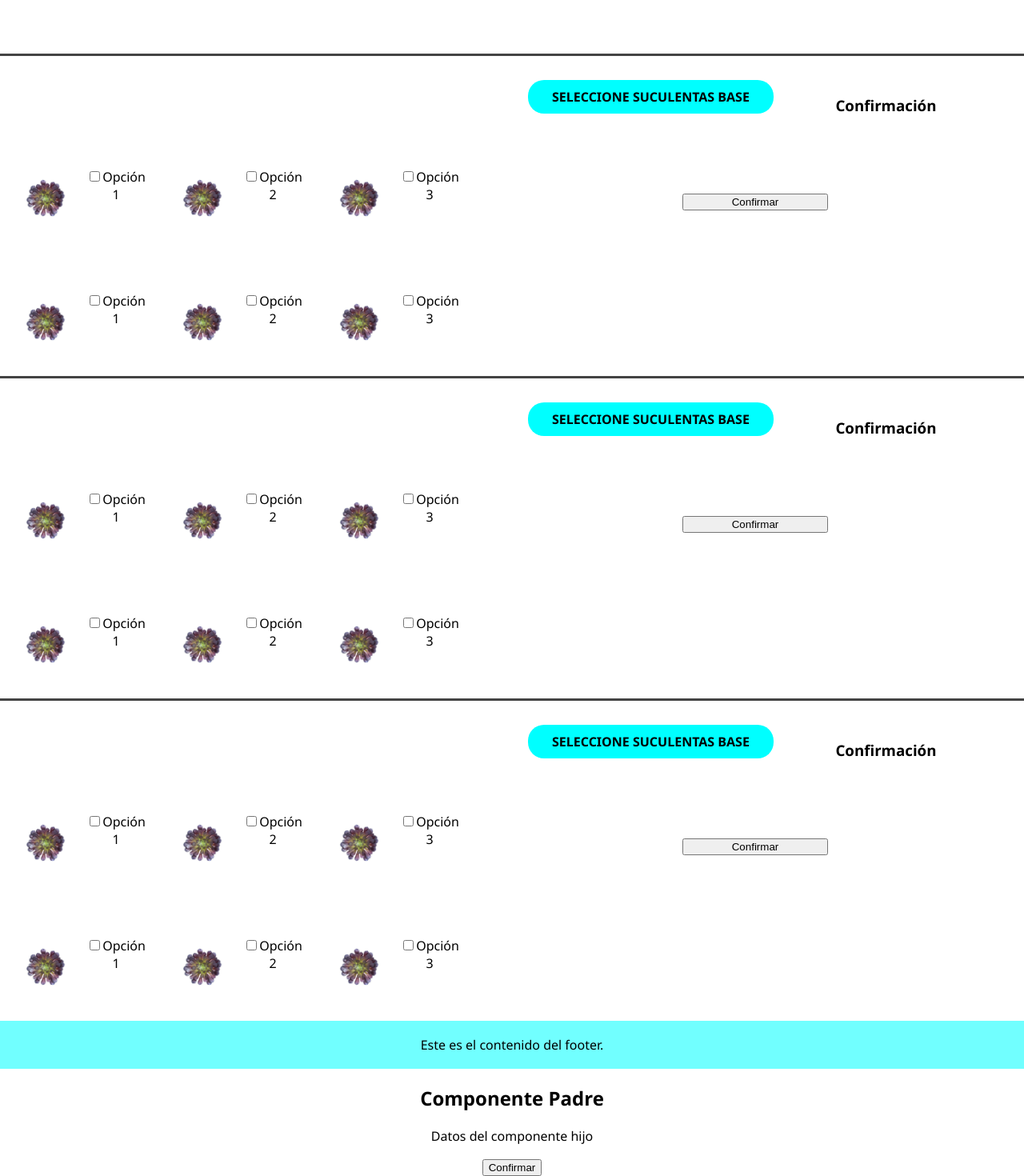
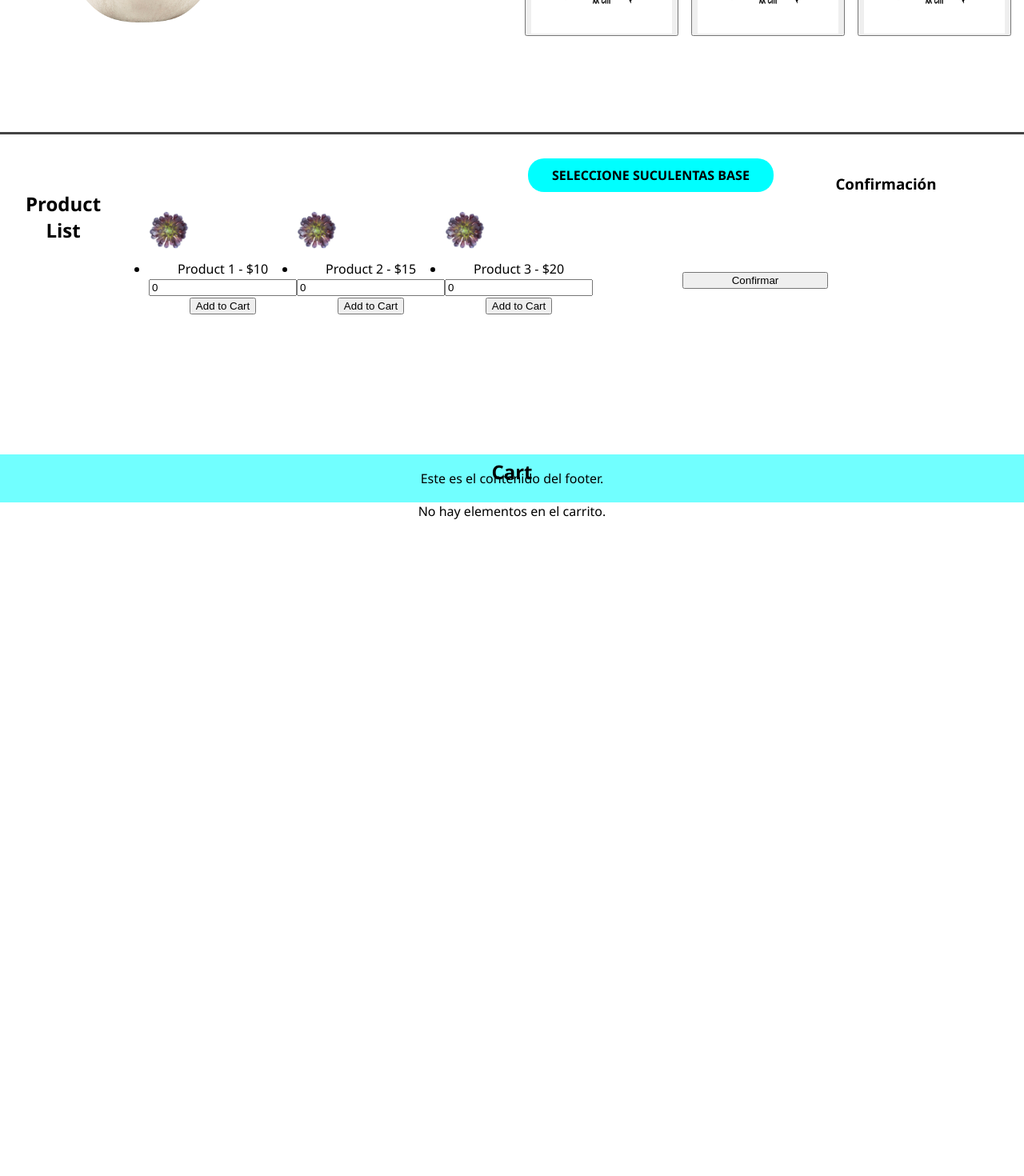
Before and after one commit to sebastianmb/app-suculentas-front, a React (Create React App) app: page / in a window 1280 px wide. Shown: the part 1227-2697 px from the top of the page at 80% size. After the commit the page ends 1877 px from the top, so only its background shows below. Built offline with nearby package versions, Linux system fonts and the light colour scheme.

Commit message:
Cambio logica y componentes avance 1

```diff
--- a/src/App.js
+++ b/src/App.js
@@ -11,6 +11,8 @@ import Footer from './components/Footer'
 import CheckboxList from './components/CheckboxList';
 import ConfirmButton from './components/ConfirmButton';
 import Cart from './components/Cart';
+import Products from './components/Products'
+import Navbar from './components/Navbar';
 //Imagen
 import suculenta from "./assets/images/example-sucu.jpg"
 
@@ -18,10 +20,25 @@ import suculenta from "./assets/images/example-sucu.jpg"
 
 function App() {
 
+  const [cartItems, setCartItems] = useState([]);
+
+  const addToCart = (product) => {
+    setCartItems([...cartItems, product]);
+  };
+  const removeFromCart = (productId) => {
+    const updatedCartItems = cartItems.filter((item) => item.id !== productId);
+    setCartItems(updatedCartItems);
+  };
+
+  const [quantitys, setQuantitys] = useState([]);
+  const addToQuantity = (product) => {
+
+    product.id === id ? { ...product, quantity: product.quantity } : product
+  };
 
 
 
-  // Ajuste Cart
+  /* Ajuste Cart
   const [cartItems, setCartItems] = useState([]);
 
   const addToCart = (option) => {
@@ -39,7 +56,7 @@ function App() {
 
 
 
-
+*/
   const handleConfirm = () => {
     // Lógica a ejecutar cuando se confirma
     console.log('Confirmado');
@@ -52,6 +69,7 @@ function App() {
     <div className="App">
       {/*Header*/}
       <Header />
+      <Navbar cartItemCount={cartItems.length} />
 
 
       {/*Slider*/}
@@ -64,15 +82,12 @@ function App() {
       {/*Pot*/}
       <Pot />
       {/*plants 1- 2- 3*/}
+
       <div id='suculentas'>
         <div className='center-suculentas'>
           <div className='mostrario'>
-            <div >
-              <CheckboxList
-                options={options}
-                cartItems={cartItems}
-                addToCart={addToCart} />
-            </div>
+            <Products addToCart={addToCart}
+                      addToQuantity={addToQuantity}/>
           </div>
           <div className='seleccion'>
             <span className='suculentas-base'><b>Seleccione suculentas base</b></span>
@@ -83,51 +98,9 @@ function App() {
           </div>
         </div>
 
-
+        <Cart cartItems={cartItems} removeFromCart={removeFromCart} />
       </div>
 
-      <div id='suculentas'>
-        <div className='center-suculentas'>
-          <div className='mostrario'>
-            <div >
-              <CheckboxList
-                options={options}
-                cartItems={cartItems}
-                addToCart={addToCart} />
-            </div>
-          </div>
-          <div className='seleccion'>
-            <span className='suculentas-base'><b>Seleccione suculentas base</b></span>
-            <div>
-              <h3>Confirmación</h3>
-              <ConfirmButton message="¿Estás seguro?" onConfirm={handleConfirm} />
-            </div>
-          </div>
-        </div>
-
-
-      </div>
-      <div id='suculentas'>
-        <div className='center-suculentas'>
-          <div className='mostrario'>
-            <div >
-              <CheckboxList
-                options={options}
-                cartItems={cartItems}
-                addToCart={addToCart} />
-            </div>
-          </div>
-          <div className='seleccion'>
-            <span className='suculentas-base'><b>Seleccione suculentas base</b></span>
-            <div>
-              <h3>Confirmación</h3>
-              <ConfirmButton message="¿Estás seguro?" onConfirm={handleConfirm} />
-            </div>
-          </div>
-        </div>
-
-
-      </div>
 
 
       {/*Commerce*/}
--- a/src/components/Cart.js
+++ b/src/components/Cart.js
@@ -1,20 +1,23 @@
-import React, { useState } from 'react';
-import ConfirmButton from './ConfirmButton';
+// Cart.js
 
-const Cart = () => {
-  const [dataFromChild, setDataFromChild] = useState('');
+import React from 'react';
 
-  const handleDataFromChild = (data) => {
-    setDataFromChild(data);
-    console.log(data)
-  };
-
+const Cart = ({ cartItems, removeFromCart }) => {
+  if (!cartItems) {
+    return <div>No hay elementos en el carrito.</div>;
+  }
   return (
     <div>
-    <h2>Componente Padre</h2>
-    <p>Datos del componente hijo</p>
-    <ConfirmButton sendDataToParent={handleDataFromChild} />
-  </div>
+      <h2>Cart</h2>
+      <ul>
+        {cartItems.map((item) => (
+          <li key={item.id}>
+            {item.name} - ${item.price}
+            <button onClick={() => removeFromCart(item.id)}>Remove</button>
+          </li>
+        ))}
+      </ul>
+    </div>
   );
 };
 
--- /dev/null
+++ b/src/components/Navbar.js
@@ -0,0 +1,27 @@
+// Navbar.js
+
+import React from 'react';
+
+const Navbar = ({ cartItemCount }) => {
+  return (
+    <nav className="navbar navbar-expand-lg navbar-light bg-light">
+      <div className="container">
+        <a className="navbar-brand" href="/">My eCommerce</a>
+        <div className="collapse navbar-collapse">
+          <ul className="navbar-nav ml-auto">
+            <li className="nav-item">
+              <a className="nav-link" href="/">Home</a>
+            </li>
+            <li className="nav-item">
+              <a className="nav-link" href="/cart">
+                Cart ({cartItemCount})
+              </a>
+            </li>
+          </ul>
+        </div>
+      </div>
+    </nav>
+  );
+};
+
+export default Navbar;
--- /dev/null
+++ b/src/components/Products.js
@@ -0,0 +1,46 @@
+// ProductList.js
+
+import React from 'react';
+//Imagen
+import suculenta from "../assets/images/example-sucu.jpg"
+
+const ProductList = ({ addToCart, addToQuantity }) => {
+
+    const products = [
+        { id: 1, name: 'Product 1', price: 10,quantity:0, image: suculenta },
+        { id: 2, name: 'Product 2', price: 15,quantity:0, image: suculenta },
+        { id: 3, name: 'Product 3', price: 20,quantity:0, image: suculenta },
+    ];
+
+    const handleAddToCart = (product) => {
+        addToCart(product);
+    };
+
+    const handleQuantityChange = (product) => {
+        addToQuantity(product)
+
+    };
+
+    return (
+        <div >
+            <h2>Product List</h2>
+            <ul className='container-products'>
+                {products.map((product) => (
+                    <li key={product.id} className='item'>
+                        <img src={product.image} alt={product.label} />
+                        {product.name} - ${product.price}
+                        <input
+                            type="number"
+                            min="0"
+                            value={product.quantity}
+                            onChange={(event) => handleQuantityChange(product.id, parseInt(event.target.value))}
+                        />
+                        <button onClick={() => handleAddToCart(product)}>Add to Cart</button>
+                    </li>
+                ))}
+            </ul>
+        </div>
+    );
+};
+
+export default ProductList;
```
